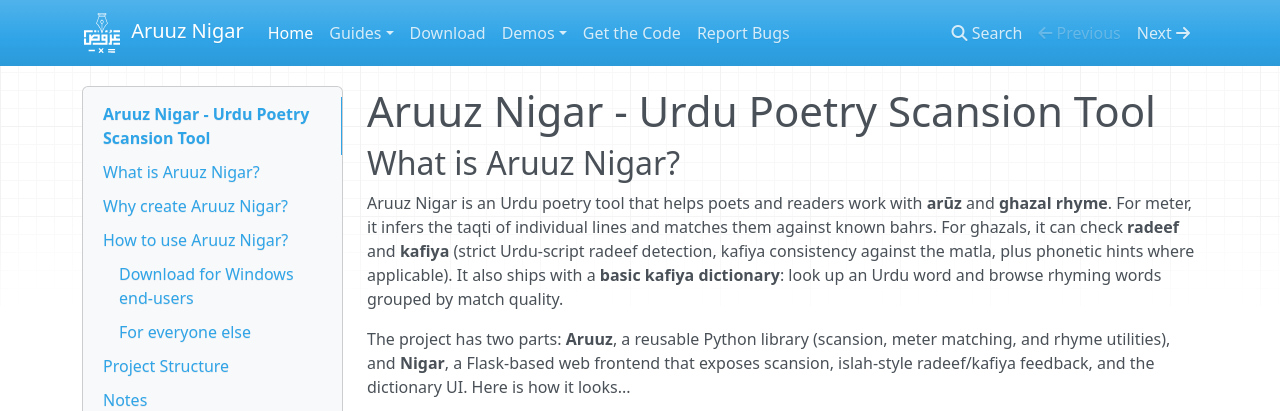
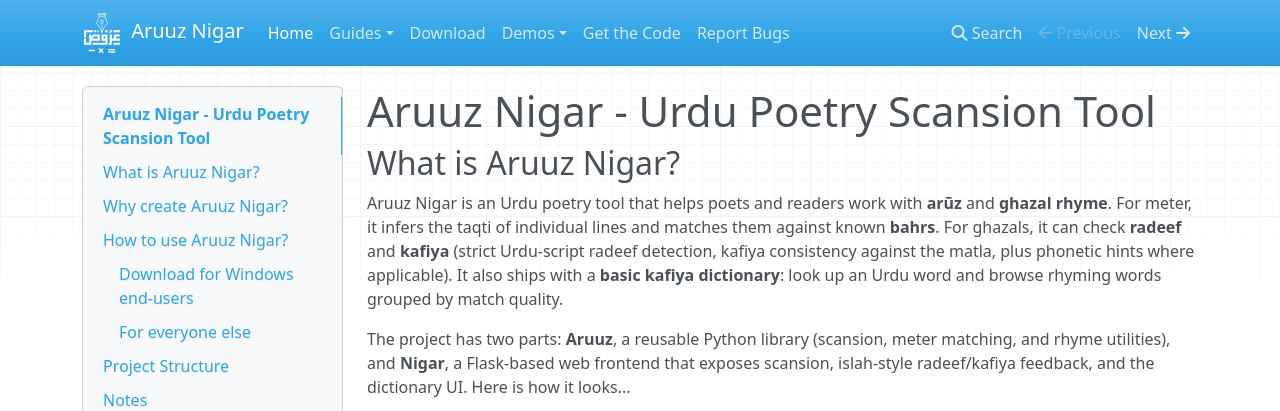
Before and after one commit to tariquesani/aruuz-nigar, an MkDocs documentation site: the page built from docs/index.md, in a window 1280 px wide and 900 px high. Shown: the top 411 px of the window. Built offline with MkDocs 1.6.1, drawn with Linux system fonts in a browser that asks for light colours; nearby versions of some CDN libraries.

```diff
--- a/docs/index.md
+++ b/docs/index.md
@@ -2,7 +2,7 @@
 
 ## What is Aruuz Nigar?
 
-Aruuz Nigar is an Urdu poetry tool that helps poets and readers work with **arūz** and **ghazal rhyme**. For meter, it infers the taqti of individual lines and matches them against known bahrs. For ghazals, it can check **radeef** and **kafiya** (strict Urdu-script radeef detection, kafiya consistency against the matla, plus phonetic hints where applicable). It also ships with a **basic kafiya dictionary**: look up an Urdu word and browse rhyming words grouped by match quality.
+Aruuz Nigar is an Urdu poetry tool that helps poets and readers work with **arūz** and **ghazal rhyme**. For meter, it infers the taqti of individual lines and matches them against known **bahrs**. For ghazals, it can check **radeef** and **kafiya** (strict Urdu-script radeef detection, kafiya consistency against the matla, plus phonetic hints where applicable). It also ships with a **basic kafiya dictionary**: look up an Urdu word and browse rhyming words grouped by match quality.
 
 The project has two parts: **Aruuz**, a reusable Python library (scansion, meter matching, and rhyme utilities), and **Nigar**, a Flask-based web frontend that exposes scansion, islah-style radeef/kafiya feedback, and the dictionary UI. Here is how it looks...
 
```
Also changed, not shown: README.md (+1 -1 lines).
